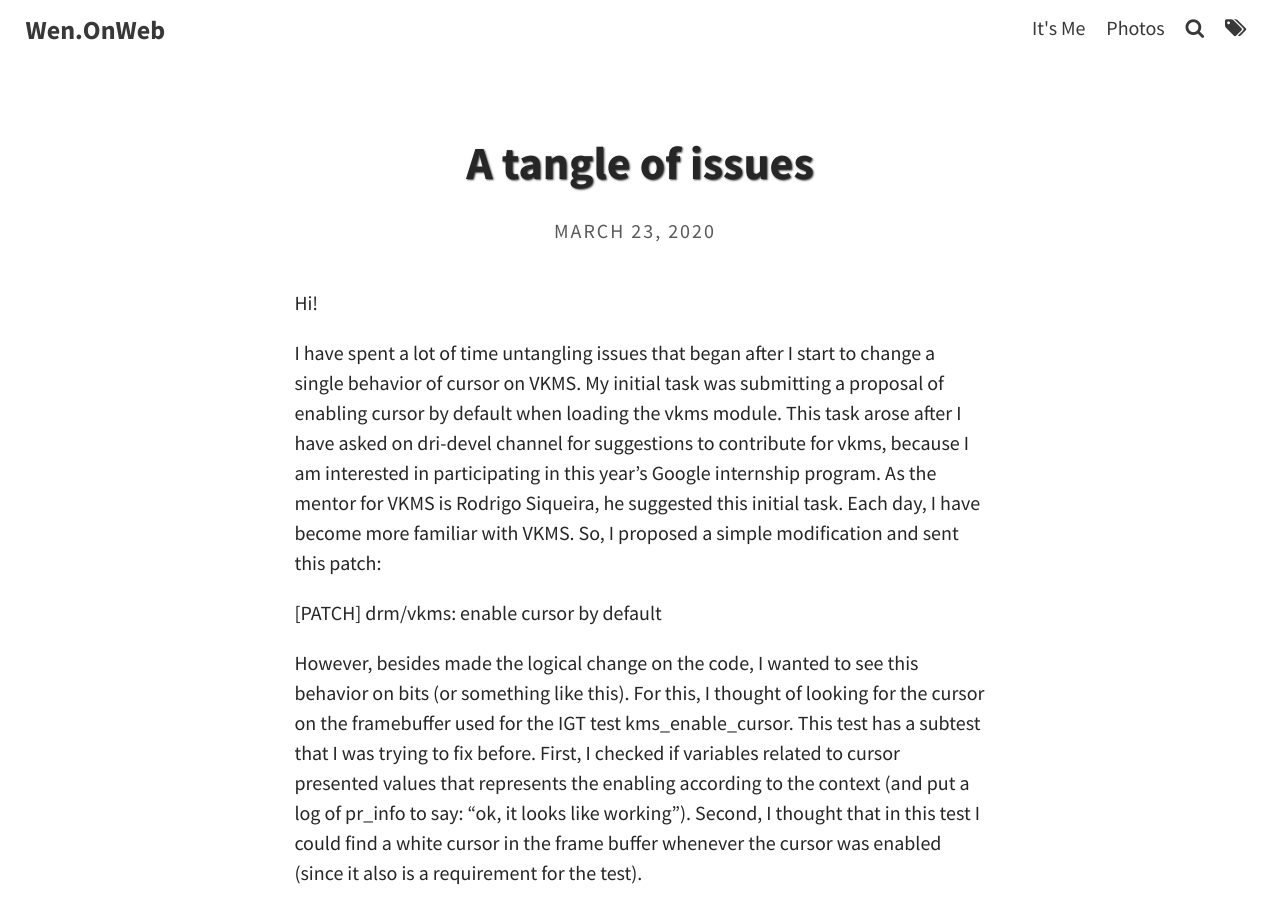
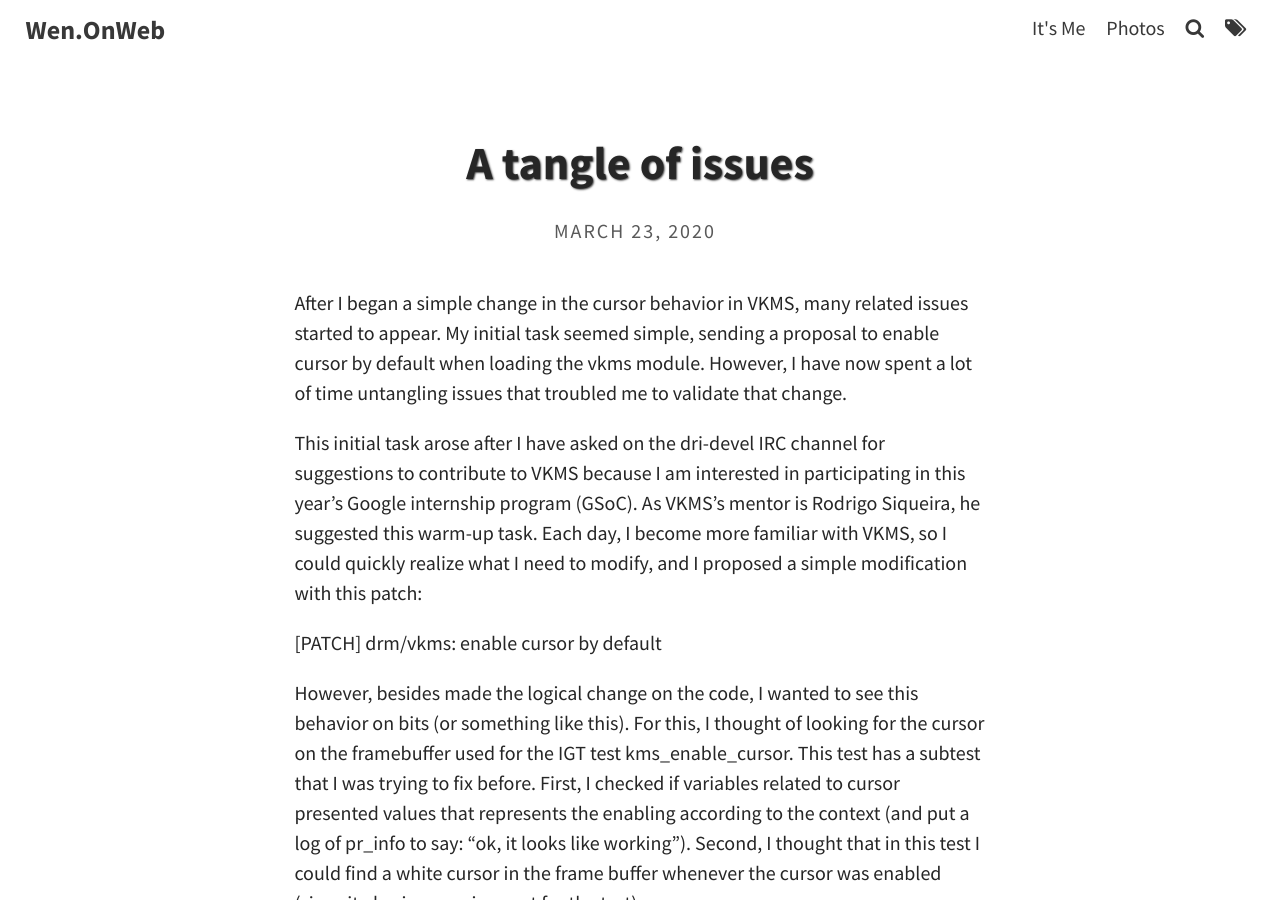
Before and after one commit to melissawen/melissawen.github.io, a Jekyll site: the page built from _posts/2020-03-21-a-tangle-issues.md, in a window 1280 px wide and 900 px high. Built offline with Jekyll 4.4.1, drawn with Linux system fonts in a browser that asks for light colours.

Commit message:
initial review of the last post

```diff
--- a/_posts/2020-03-21-a-tangle-issues.md
+++ b/_posts/2020-03-21-a-tangle-issues.md
@@ -5,16 +5,17 @@ date: 2020-03-23 14:00:00 -0300
 categories: randomness
 ---
 
-Hi!
+After I began a simple change in the cursor behavior in VKMS, many related
+issues started to appear. My initial task seemed simple, sending a proposal to
+enable cursor by default when loading the vkms module. However, I have now
+spent a lot of time untangling issues that troubled me to validate that change.
 
-I have spent a lot of time untangling issues that began after I start to change
-a single behavior of cursor on VKMS.  My initial task was submitting a proposal
-of enabling cursor by default when loading the vkms module. This task arose
-after I have asked on dri-devel channel for suggestions to contribute for vkms,
-because I am interested in participating in this year's Google internship
-program. As the mentor for VKMS is Rodrigo Siqueira, he suggested this initial
-task.  Each day, I have become more familiar with VKMS. So, I proposed a simple
-modification and sent this patch:
+This initial task arose after I have asked on the dri-devel IRC channel for
+suggestions to contribute to VKMS because I am interested in participating in
+this year's Google internship program (GSoC). As VKMS's mentor is Rodrigo
+Siqueira, he suggested this warm-up task. Each day, I become more familiar with
+VKMS, so I could quickly realize what I need to modify, and I proposed a simple
+modification with this patch:
 
 [PATCH] drm/vkms: enable cursor by default
 
```
